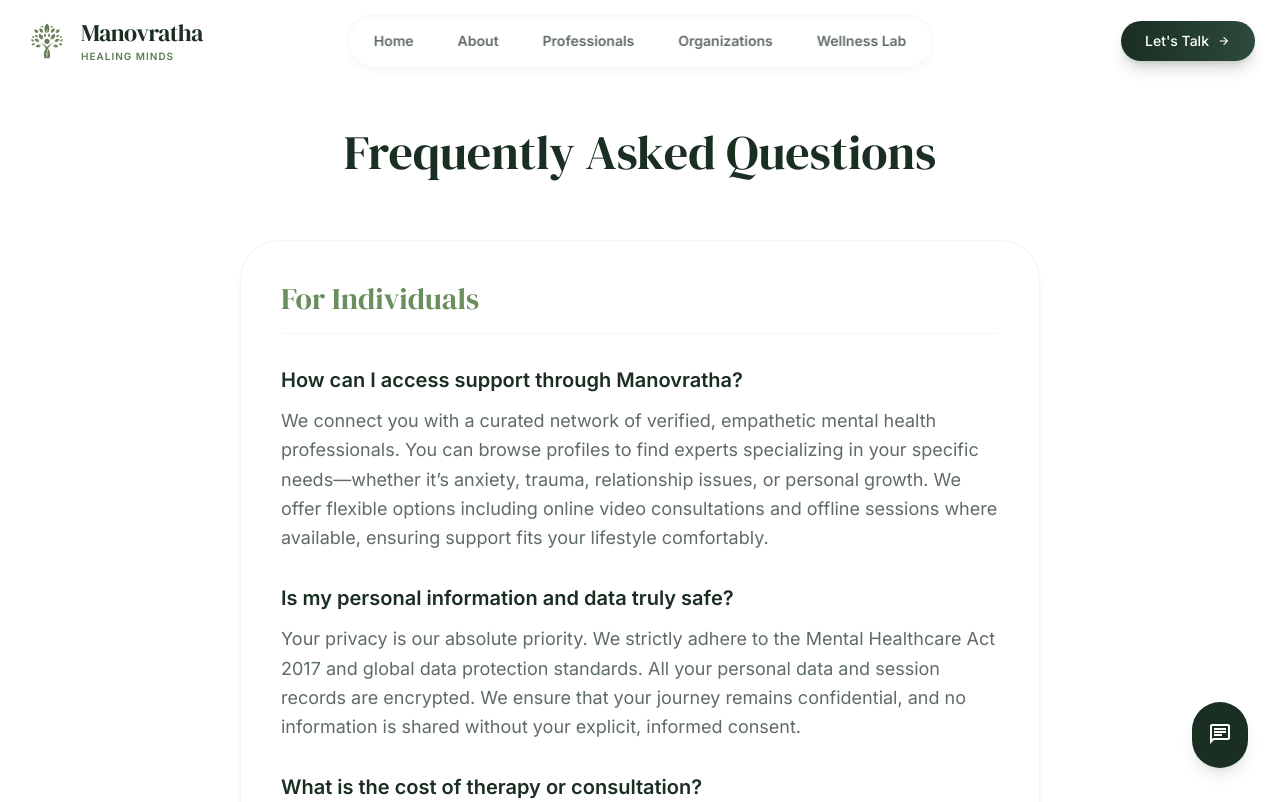
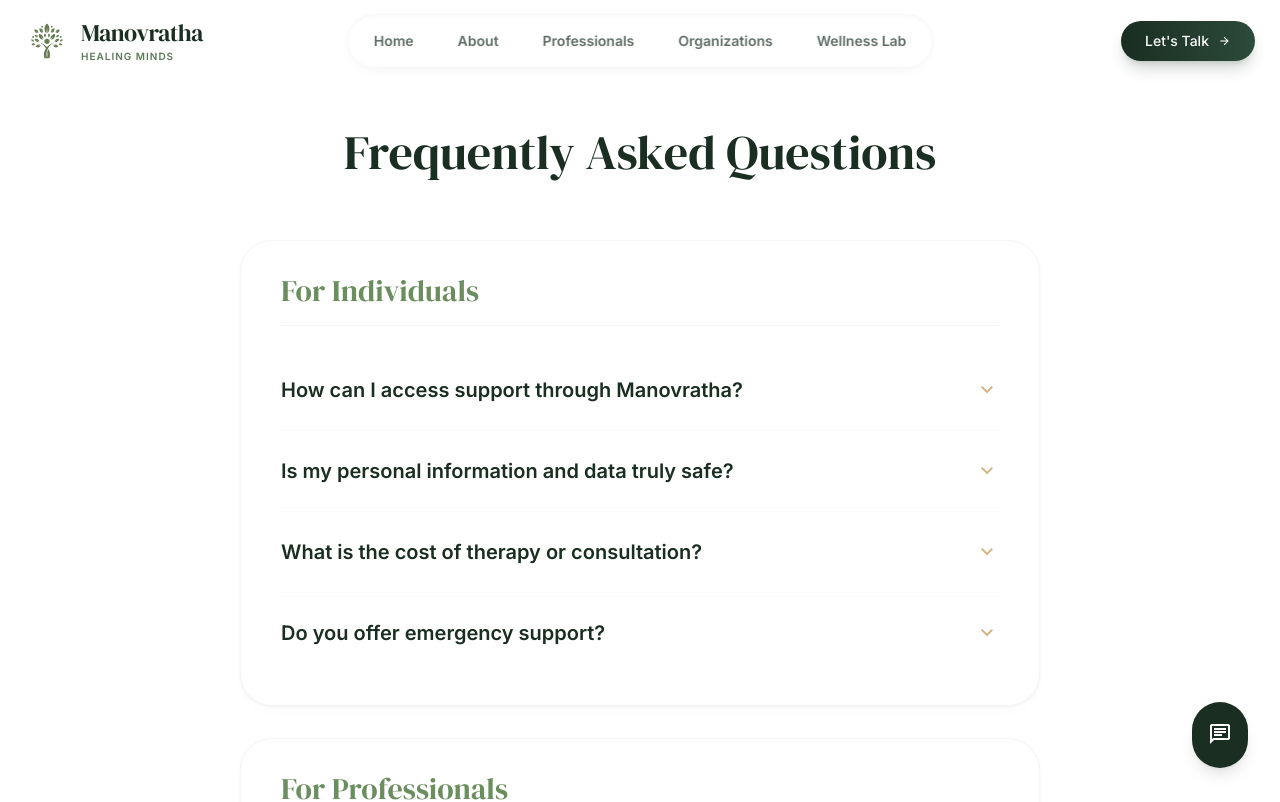
Before and after one commit to theshashank1/manovratha-website, a React (Vite) app: page /faq in a window 1280 px wide. Shown: the top 802 px of the page. Built offline with nearby package versions, Linux system fonts and the light colour scheme.

Commit message:
feat: Add new FAQ page with interactive accordion sections.

```diff
--- a/pages/FAQ.tsx
+++ b/pages/FAQ.tsx
@@ -1,5 +1,50 @@
-import React from 'react';
+import React, { useState } from 'react';
 import { Reveal } from '../components/Reveal';
+import { motion, AnimatePresence } from 'framer-motion';
+
+// Cast motion components to any to bypass strict type checking issues if necessary
+const MotionDiv = motion.div as any;
+
+interface FAQItemProps {
+    question: string;
+    answer: string;
+}
+
+const FAQItem: React.FC<FAQItemProps> = ({ question, answer }) => {
+    const [isOpen, setIsOpen] = useState(false);
+
+    return (
+        <div className="border-b border-brand-light/50 last:border-0">
+            <button
+                onClick={() => setIsOpen(!isOpen)}
+                className="w-full flex items-center justify-between py-6 text-left group focus:outline-none"
+                aria-expanded={isOpen}
+            >
+                <h3 className="font-bold text-brand-dark text-lg md:text-xl pr-8 group-hover:text-brand-primary transition-colors">
+                    {question}
+                </h3>
+                <span className={`material-symbols-outlined text-brand-secondary text-2xl transition-transform duration-300 ${isOpen ? 'rotate-180' : ''}`}>
+                    expand_more
+                </span>
+            </button>
+            <AnimatePresence>
+                {isOpen && (
+                    <MotionDiv
+                        initial={{ height: 0, opacity: 0 }}
+                        animate={{ height: "auto", opacity: 1 }}
+                        exit={{ height: 0, opacity: 0 }}
+                        transition={{ duration: 0.3, ease: "easeInOut" }}
+                        className="overflow-hidden"
+                    >
+                        <p className="pb-6 text-brand-dark/70 text-base md:text-lg leading-relaxed">
+                            {answer}
+                        </p>
+                    </MotionDiv>
+                )}
+            </AnimatePresence>
+        </div>
+    );
+};
 
 const FAQ: React.FC = () => {
     return (
@@ -8,7 +53,7 @@ const FAQ: React.FC = () => {
                 <h1 className="font-display text-5xl text-brand-dark text-center mb-16">Frequently Asked Questions</h1>
             </Reveal>
 
-        <div className="space-y-12">
+            <div className="space-y-8">
                 {[
                     {
                         cat: 'For Individuals',
@@ -67,14 +112,11 @@ const FAQ: React.FC = () => {
                     }
                 ].map((section, i) => (
                     <Reveal key={i} delay={i * 0.1}>
-                    <div className="bg-white p-10 rounded-[2.5rem] shadow-card border border-brand-light">
-                        <h2 className="font-display text-3xl text-[#6B8E5E] mb-8 border-b border-brand-light pb-4">{section.cat}</h2>
-                        <div className="space-y-8">
+                        <div className="bg-white px-8 py-6 md:px-10 md:py-8 rounded-[2rem] shadow-card border border-brand-light">
+                            <h2 className="font-display text-2xl md:text-3xl text-[#6B8E5E] mb-4 md:mb-6 border-b border-brand-light pb-4">{section.cat}</h2>
+                            <div>
                                 {section.items.map((item, j) => (
-                                <div key={j} className="group">
-                                    <h3 className="font-bold text-brand-dark mb-3 text-xl">{item.q}</h3>
-                                    <p className="text-brand-dark/70 text-lg leading-relaxed">{item.a}</p>
-                                </div>
+                                    <FAQItem key={j} question={item.q} answer={item.a} />
                                 ))}
                             </div>
                         </div>
```
Lines whose indentation alone changed are shown as unchanged.
